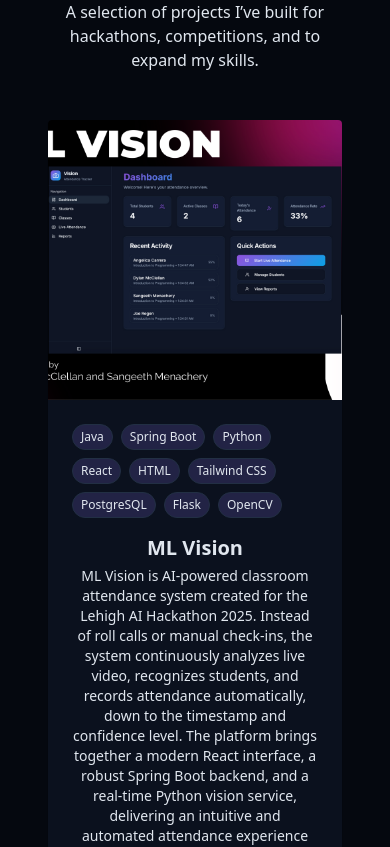
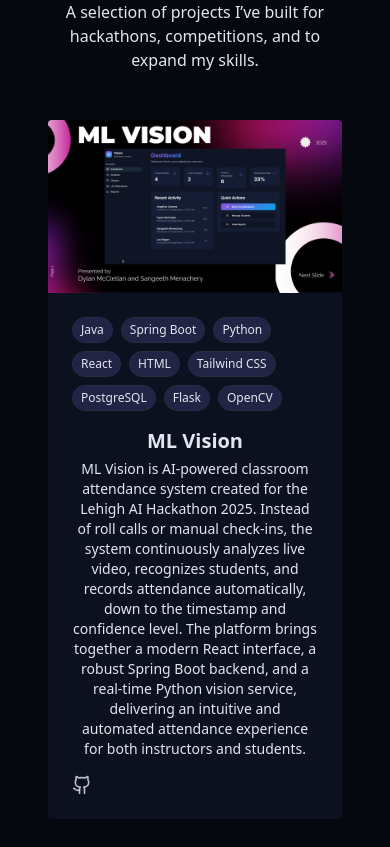
Before and after one commit to dpm227/dylansportfolio, a React (Vite) app: page / in a window 390 px wide. Shown: the part 2400-3247 px from the top of the page. Built offline with nearby package versions, Linux system fonts and the light colour scheme.

Commit message:
updated projects for better mobile compatibility

```diff
--- a/src/components/Projects.jsx
+++ b/src/components/Projects.jsx
@@ -154,7 +154,7 @@ export const ProjectSection = () => {
                 key={project.id}
                 className="group bg-card rounded-sm overflow-hidden shadow-xs card-hover"
               >
-                <div className="h-70 overflow-hidden">
+                <div className="aspect-17/10 overflow-hidden">
                   <img
                     // route image paths through withBase
                     src={withBase(project.image)}
```
